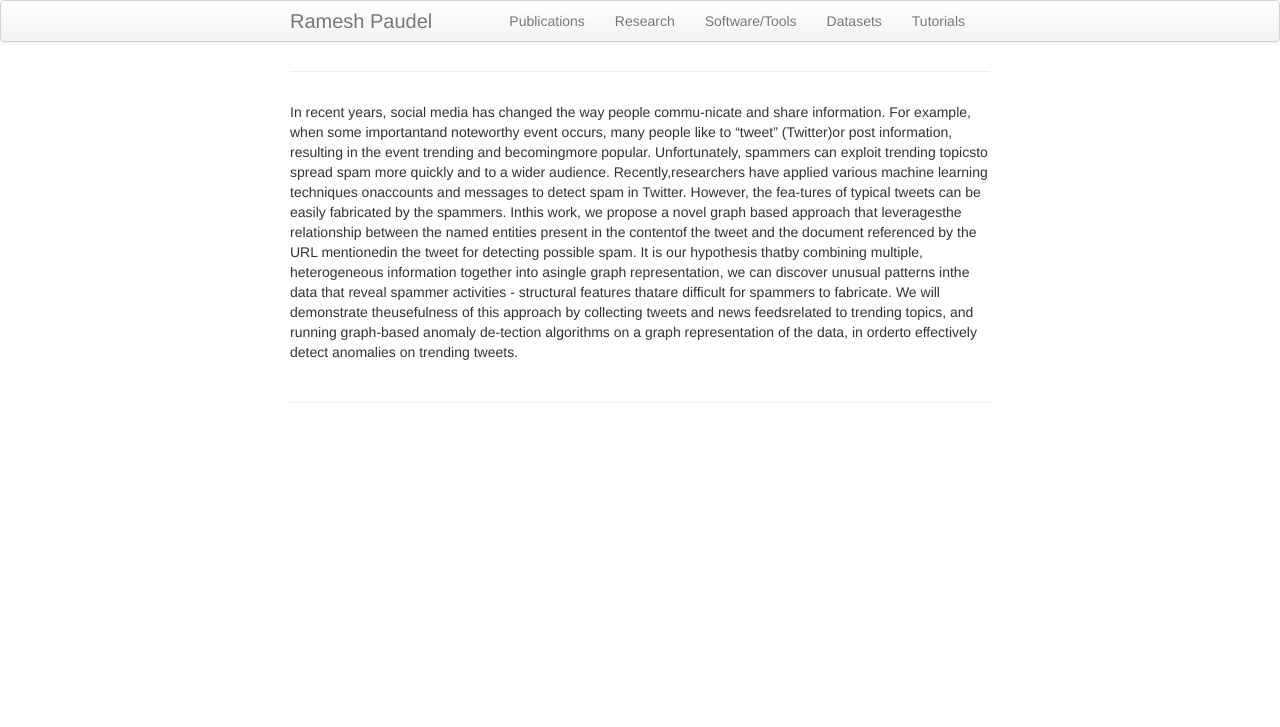
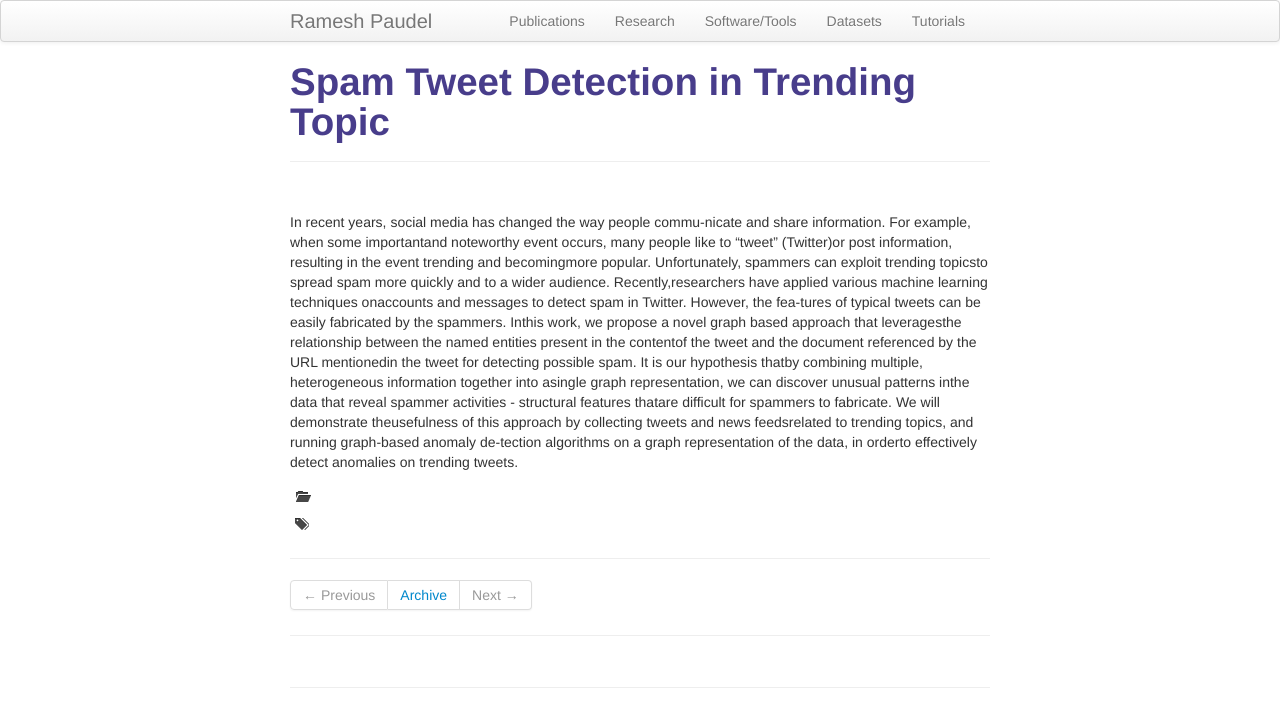
Before and after one commit to rpaudel42/rpaudel42.github.io, a Jekyll site: the page built from pages/spamtweet.md, in a window 1280 px wide. Shown: the top 727 px of the page. Built offline with Jekyll 4.4.1, drawn with Linux system fonts in a browser that asks for light colours; our own code applies the rules of GitHub Pages for plain Markdown files.

Commit message:
Update spamtweet.md

```diff
--- a/pages/spamtweet.md
+++ b/pages/spamtweet.md
@@ -1 +1,8 @@
+---
+layout: post
+title: Spam Tweet Detection in Trending Topic
+description: Ramesh Paudel; Spam Tweet Detection in Trending Topic
+---
+
+
 In recent years, social media has changed the way people commu-nicate and share information. For example, when some importantand noteworthy event occurs, many people like to "tweet" (Twitter)or post information, resulting in the event trending and becomingmore popular. Unfortunately, spammers can exploit trending topicsto spread spam more quickly and to a wider audience. Recently,researchers have applied various machine learning techniques onaccounts and messages to detect spam in Twitter. However, the fea-tures of typical tweets can be easily fabricated by the spammers. Inthis work, we propose a novel graph based approach that leveragesthe relationship between the named entities present in the contentof the tweet and the document referenced by the URL mentionedin the tweet for detecting possible spam. It is our hypothesis thatby combining multiple, heterogeneous information together into asingle graph representation, we can discover unusual patterns inthe data that reveal spammer activities - structural features thatare difficult for spammers to fabricate. We will demonstrate theusefulness of this approach by collecting tweets and news feedsrelated to trending topics, and running graph-based anomaly de-tection algorithms on a graph representation of the data, in orderto effectively detect anomalies on trending tweets.
```
